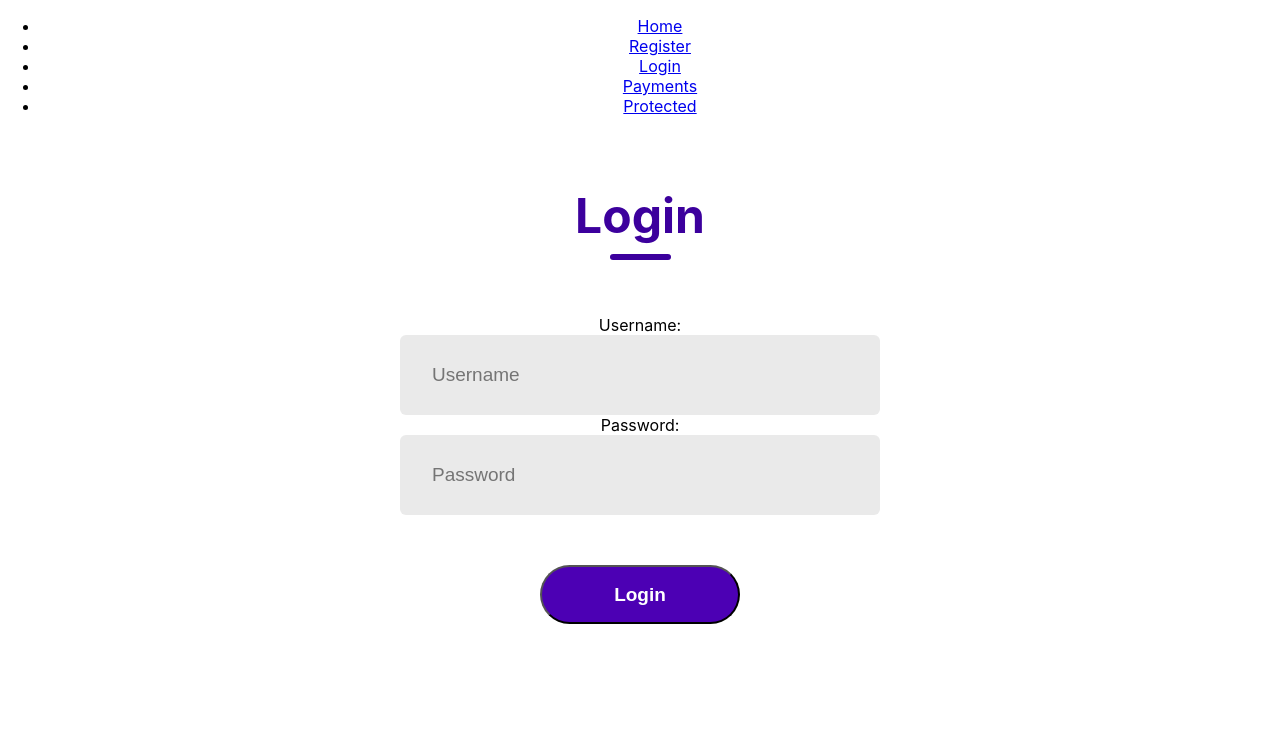
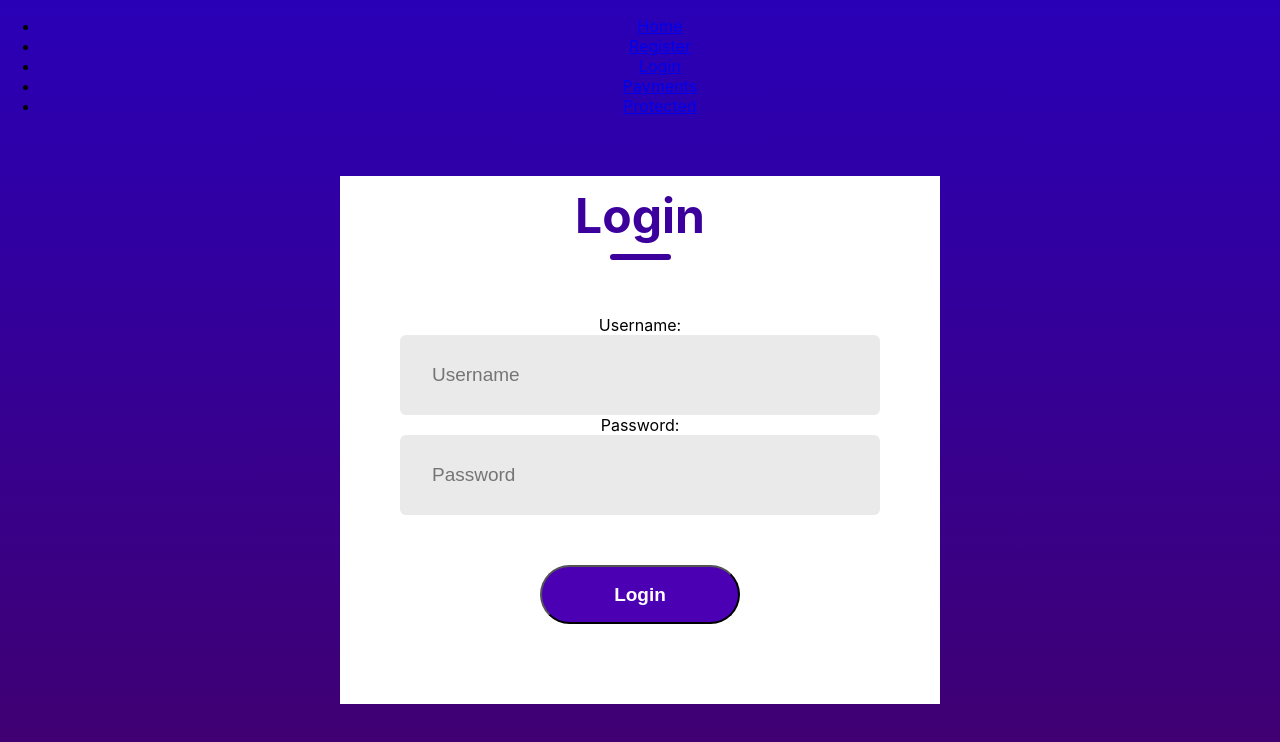
Before and after one commit to ST10092095/apds7311-part-2-mtm-soultions, a React (Create React App) app in the folder APDS7311_POE_Task2_MTM_Solutions_Gr2/frontend/: page / in a window 1280 px wide. Shown: the top 742 px of the page. Built offline with nearby package versions, Linux system fonts and the light colour scheme.

Commit message:
Auth css without background 2

```diff
--- a/APDS7311_POE_Task2_MTM_Solutions_Gr2/frontend/src/index.css
+++ b/APDS7311_POE_Task2_MTM_Solutions_Gr2/frontend/src/index.css
@@ -5,6 +5,8 @@ body {
     sans-serif;
   -webkit-font-smoothing: antialiased;
   -moz-osx-font-smoothing: grayscale;
+  height:100vh;
+  background: linear-gradient(#2A00B7, #42006C)
 }
 
 code {
```
